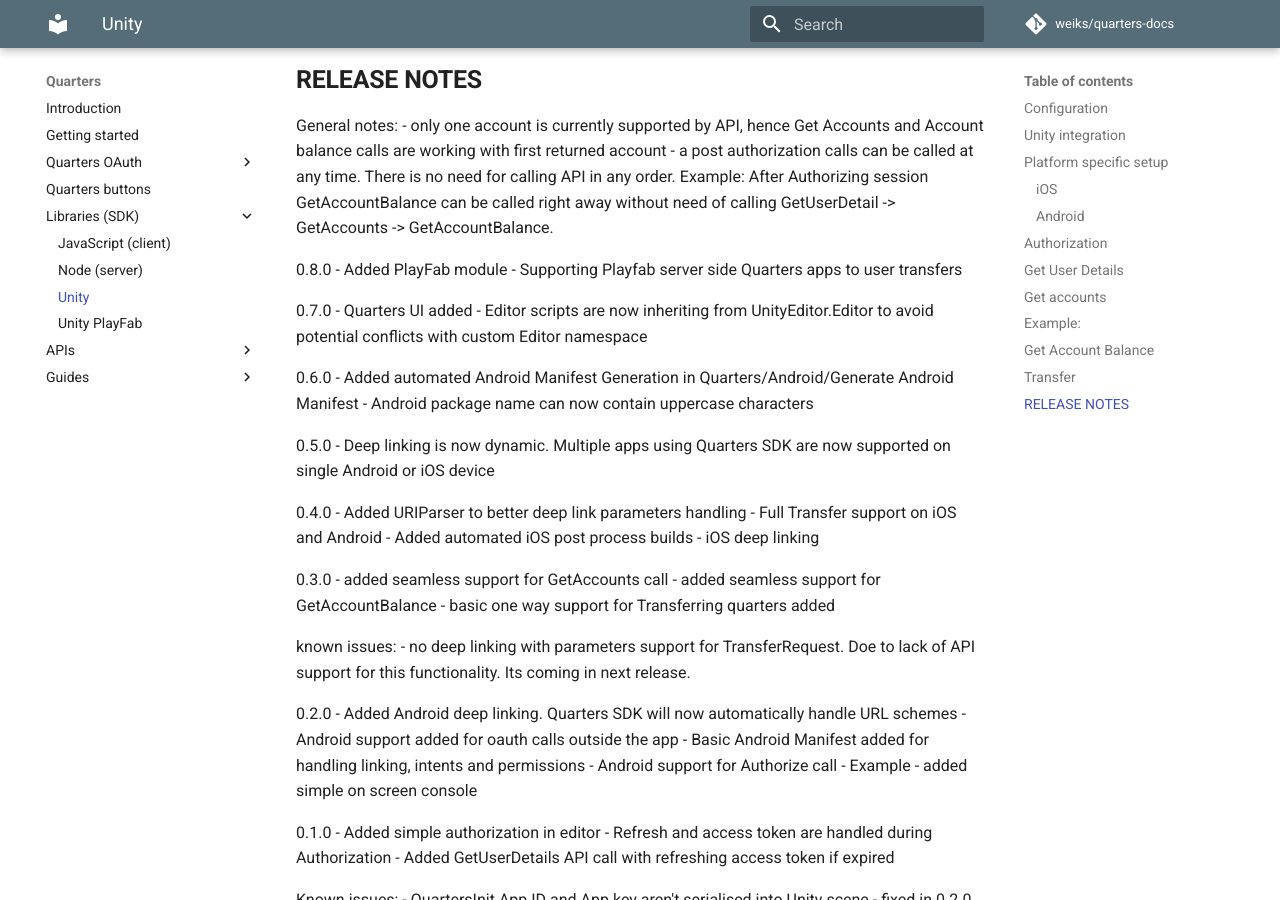
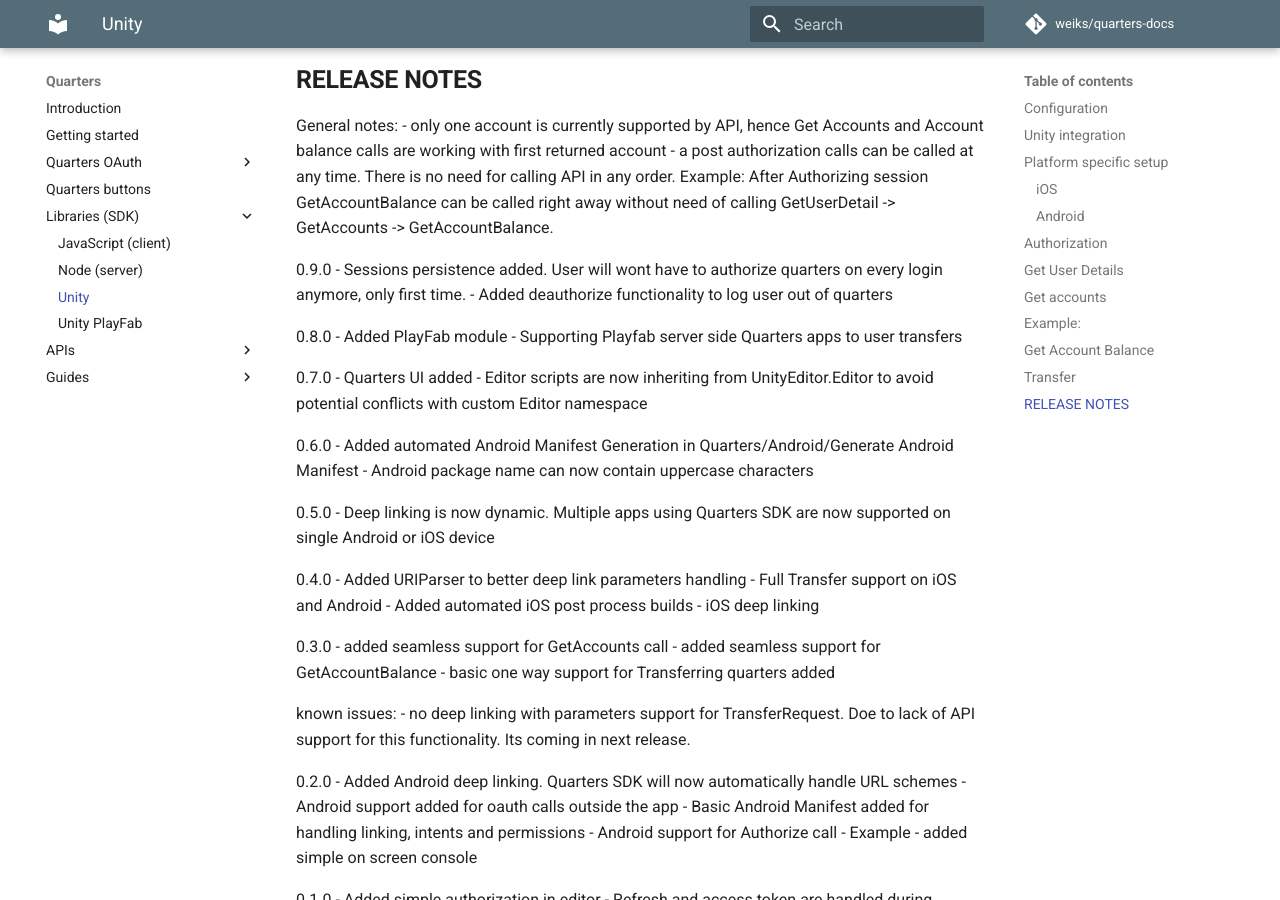
Before and after one commit to weiks/quarters-docs, an MkDocs documentation site: the page built from docs/sdk/unity.md, in a window 1280 px wide and 900 px high, scrolled down 3280 px. Built offline with MkDocs 1.6.1 and Material for MkDocs 9.7.7, drawn with Linux system fonts in a browser that asks for light colours; comment, search, counter and statistics services are not loaded; old or Windows-style settings are respelled for this version of MkDocs; some of the changed text lies outside the part shown.

Commit message:
unity sdk v0.9.0

```diff
--- a/docs/sdk/unity.md
+++ b/docs/sdk/unity.md
@@ -1,4 +1,4 @@
-# Quarters Unity SDK - v0.8.1
+# Quarters Unity SDK - v0.9.0
 
 **Supported platforms**: `iOS` and `Android`.
 
@@ -140,6 +140,13 @@
 - a post authorization calls can be called at any time. There is no need for calling API in any order. Example: After Authorizing session
 GetAccountBalance can be called right away without need of calling GetUserDetail -> GetAccounts -> GetAccountBalance.
 
+#####
+0.9.0
+- Sessions persistence added. User will wont have to authorize quarters on every login anymore, only first time.
+- Added deauthorize functionality to log user out of quarters
+
+
+#####
 
 
 #####
```
